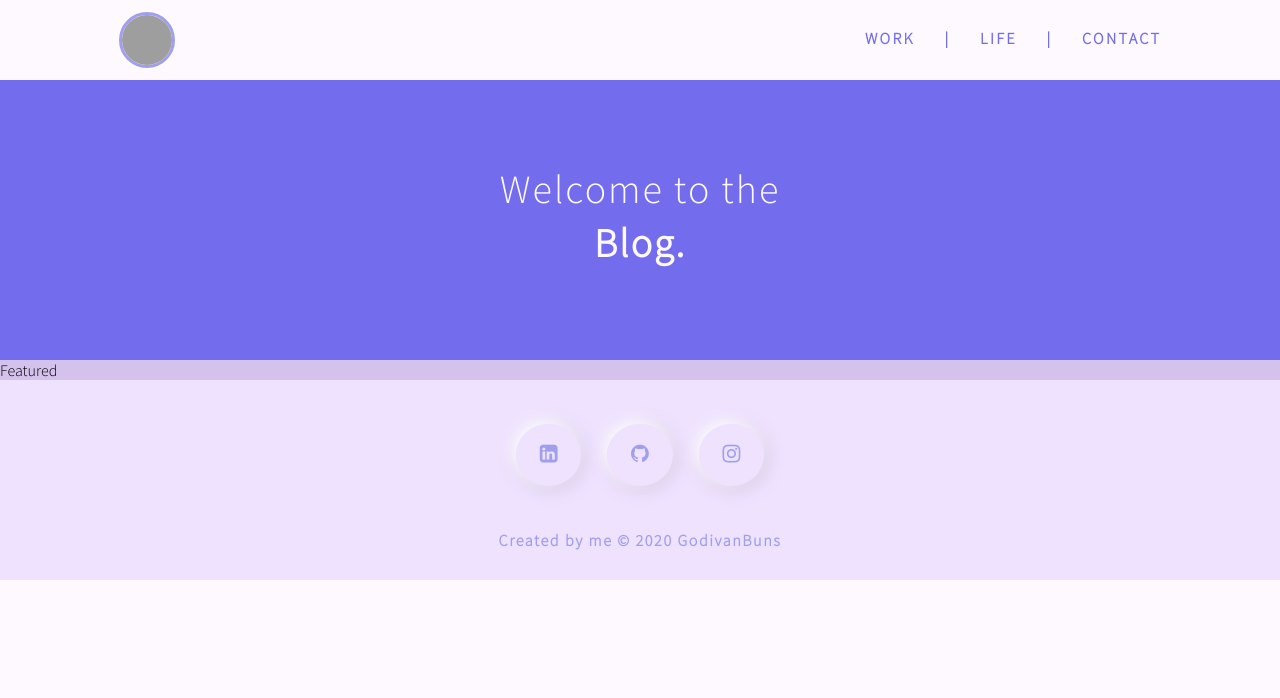
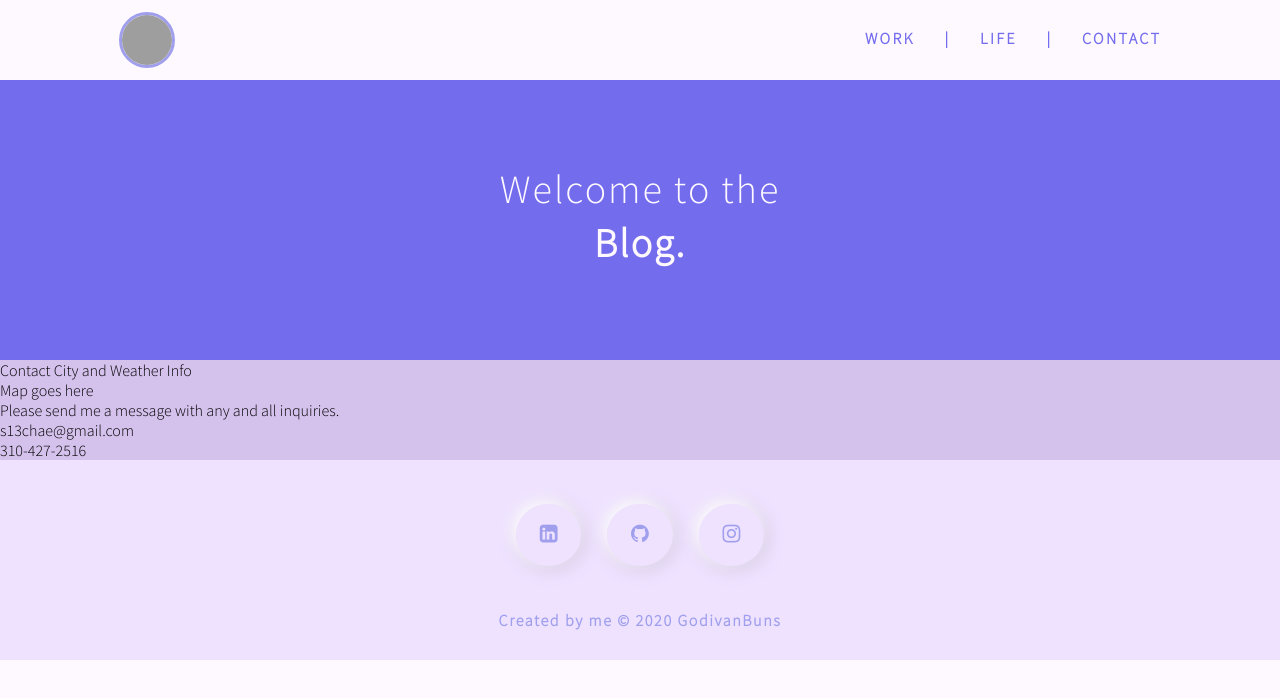
Before and after one commit to DivaGodiva/BB-Log, a React (Create React App) app: page /contact in a window 1280 px wide. Shown: the top 698 px of the page. Built offline with nearby package versions, Linux system fonts and the light colour scheme; grey boxes are pictures that could not be loaded.

Commit message:
WIP contact page

```diff
--- a/src/components/contact.js
+++ b/src/components/contact.js
@@ -1,12 +1,21 @@
 import React from 'react';
 
 const Contact = () => (
-  <div className="contact panels">
-    <div className="contactheadercontainer">
-      <h2 className="contactheader"> Featured </h2>
+  <div className="contactcontainer panels">
+    <div className="contact">
+      <div className="contactheadercontainer">
+        <h2 className="contactheader"> Contact City and Weather Info </h2>
+      </div>
+      <div className="contactbodycontainer">
+        <h2 className="contactbody"> Map goes here </h2>
+      </div>
+      <div className="contactmessagecontainer">
+        <h2 className="contactmessage">Please send me a message with any and all inquiries.</h2>
+      </div>
     </div>
-    <div className="contactbodycontainer">
-      <div className="contactbody"></div>
+    <div className="contactinfocontainer">
+      <h2 className="contactinfo email"> s13chae@gmail.com </h2>
+      <h2 className="contactinfo number"> 310-427-2516 </h2>
     </div>
   </div>
 )
```
